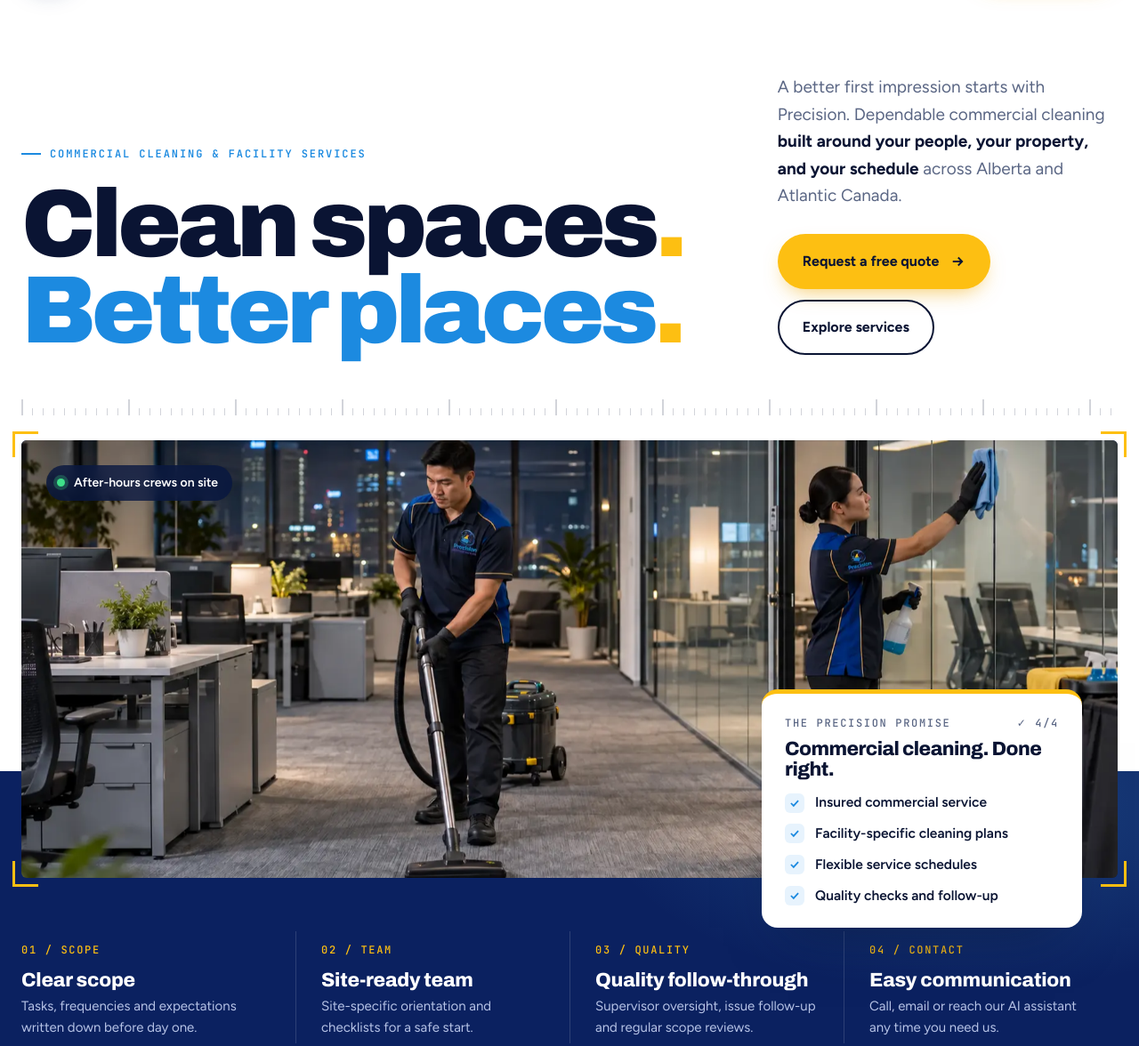
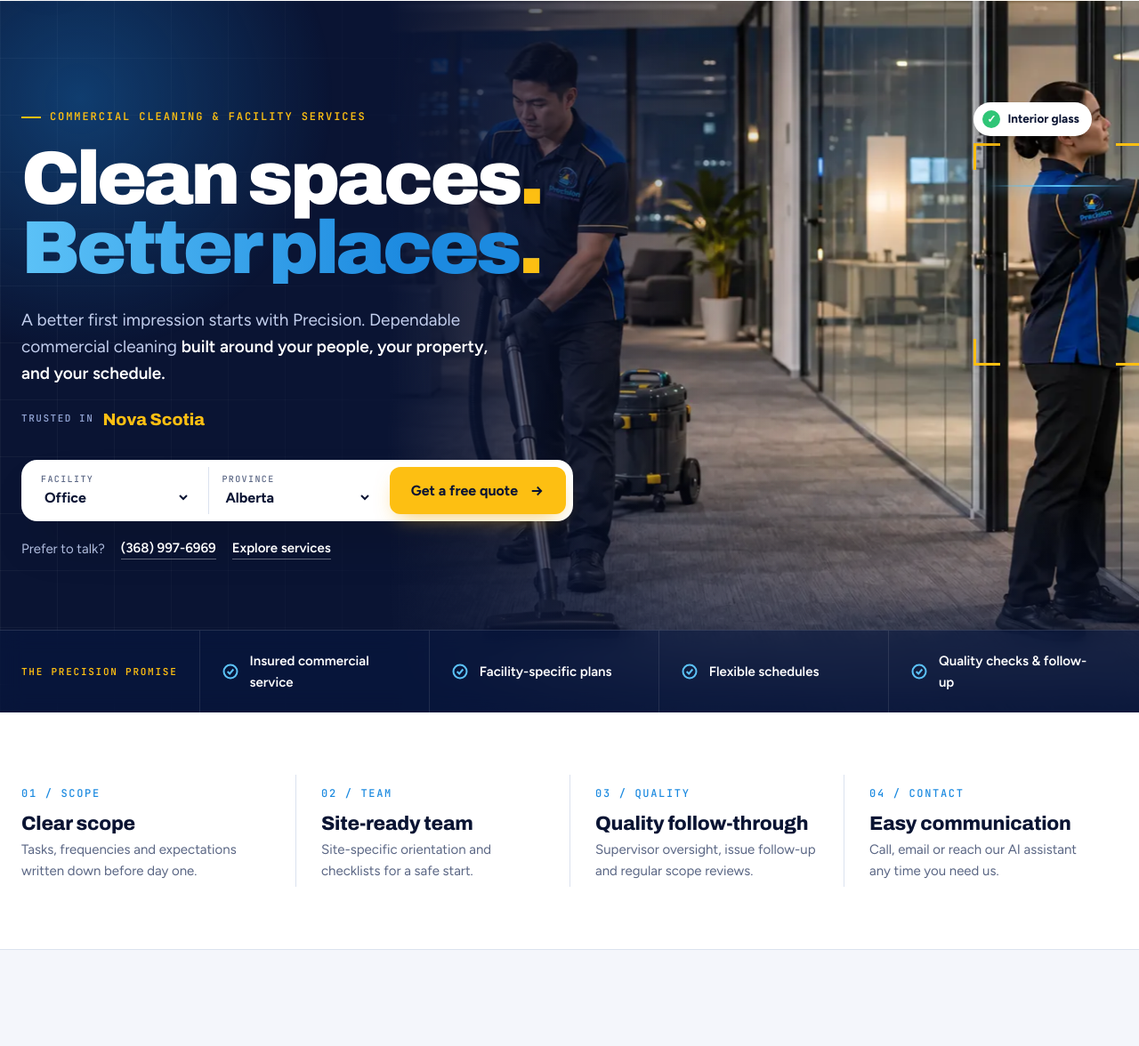
Before and after one commit to dallaswebagency/Precision-Janitorial-Services, a plain HTML site: page index.html in a window 1280 px wide. Shown: the part 132-1308 px from the top of the page at 89% size. Drawn offline with Linux system fonts and the light colour scheme.

Commit message:
Redesign hero: full-bleed photo, scan viewfinder, quick quote bar, promise rail
Co-Authored-By: Claude Opus 5.5 <noreply@anthropic.com>
Claude-Session: https://claude.ai/code/session_017Li8CGAui53QHoMtZGYFAm

```diff
--- a/index.html
+++ b/index.html
@@ -85,39 +85,64 @@ nav.main .btn{margin-left:10px;padding:13px 22px}
 .burger svg{width:22px;height:22px}
 
 /* ===== hero ===== */
-.hero{padding:64px 0 0;position:relative;z-index:2}
-.hero-top{display:grid;grid-template-columns:1.35fr .65fr;gap:56px;align-items:end}
-.hero h1{font-size:clamp(54px,8.4vw,128px);line-height:.9;letter-spacing:-.045em;font-weight:900}
-.hero h1 .l2{color:var(--blue);display:block}
-.hero h1 .dot{color:var(--gold)}
-.hero-side p{font-size:19px;color:var(--muted);margin:18px 0 28px}
-.hero-side p strong{color:var(--ink)}
-.hero-ctas{display:flex;flex-wrap:wrap;gap:12px}
-.ruler{margin:46px 0 28px;height:22px;position:relative;background:
-  repeating-linear-gradient(90deg,var(--ink) 0 1px,transparent 1px 12px) bottom/100% 8px no-repeat,
-  repeating-linear-gradient(90deg,var(--ink) 0 2px,transparent 2px 120px) bottom/100% 18px no-repeat;opacity:.18}
-.hero-media{position:relative;margin-bottom:-120px;z-index:2}
-.hero-media .img{border-radius:6px;overflow:hidden;aspect-ratio:21/8.4;background:#0b2160}
-.hero-media .img img{width:100%;height:100%;object-fit:cover;object-position:center 40%;transform:scale(1.06);animation:settle 1.8s cubic-bezier(.2,.7,.2,1) forwards}
-@keyframes settle{to{transform:scale(1)}}
-.hero-chip{position:absolute;left:28px;top:28px;background:rgba(7,23,65,.78);backdrop-filter:blur(8px);color:#fff;border-radius:999px;padding:9px 16px 9px 12px;display:flex;align-items:center;gap:10px;font-size:14px;font-weight:600;z-index:4}
-.hero-chip i{width:9px;height:9px;border-radius:50%;background:#3ee089;box-shadow:0 0 0 4px rgba(62,224,137,.25)}
-.promise{position:absolute;right:40px;bottom:-56px;width:360px;background:#fff;border-radius:18px;padding:24px 26px;box-shadow:0 30px 60px -30px rgba(10,20,51,.55);z-index:4;border-top:5px solid var(--gold)}
-.promise .mono{color:var(--muted);display:flex;justify-content:space-between}
-.promise h4{font-size:22px;margin:8px 0 14px}
-.promise ul{list-style:none;display:grid;gap:10px}
-.promise li{display:flex;gap:12px;align-items:center;font-weight:600;font-size:15.5px}
-.promise li svg{flex:none;width:22px;height:22px;padding:4px;border-radius:6px;background:#e7f3fd;color:var(--blue)}
+.hero{position:relative;background:var(--ink);color:#fff;overflow:hidden;min-height:min(820px,100svh);display:flex;flex-direction:column}
+.hero-bg{position:absolute;top:0;right:0;bottom:0;width:66%;overflow:hidden}
+.hero-bg img{width:100%;height:100%;object-fit:cover;object-position:58% center;animation:kb 22s ease-in-out infinite alternate}
+@keyframes kb{from{transform:scale(1.02)}to{transform:scale(1.1) translateX(-1.5%)}}
+.hero-bg::after{content:"";position:absolute;inset:0;background:
+  linear-gradient(90deg,var(--ink) 0%,rgba(10,20,51,.8) 12%,rgba(10,20,51,.15) 40%,rgba(10,20,51,0) 60%),
+  linear-gradient(0deg,rgba(10,20,51,.9) 0%,rgba(10,20,51,0) 34%)}
+.hero-grid{position:absolute;inset:0;background-image:linear-gradient(rgba(255,255,255,.045) 1px,transparent 1px),linear-gradient(90deg,rgba(255,255,255,.045) 1px,transparent 1px);background-size:64px 64px;mask-image:linear-gradient(90deg,#000 0%,transparent 45%);pointer-events:none}
+.hero-glow{position:absolute;width:620px;height:620px;border-radius:50%;left:-220px;top:-200px;background:radial-gradient(circle,rgba(28,138,224,.35),transparent 65%);pointer-events:none}
+.hero>.wrap{position:relative;z-index:3;flex:1;display:flex;flex-direction:column;justify-content:center;padding:90px 0 150px}
+.hero-copy{max-width:720px}
+.hero .tag{color:var(--gold)}
+.hero h1{white-space:nowrap;font-size:clamp(46px,6.6vw,98px);line-height:.92;letter-spacing:-.045em;font-weight:900;margin:22px 0 26px}
+.hero h1 .l2{display:block;background:linear-gradient(90deg,var(--sky),var(--blue) 60%);-webkit-background-clip:text;background-clip:text;color:transparent}
+.hero h1 .dot{color:var(--gold);-webkit-text-fill-color:var(--gold)}
+.hero-sub{font-size:19px;color:#c3cfee;max-width:540px}
+.hero-sub strong{color:#fff;font-weight:600}
+.rotor{display:inline-flex;align-items:center;gap:10px;margin-top:22px;font-weight:600;color:#fff}
+.rotor .mono{color:#8ea0cf;font-size:11px}
+.rotor .w{display:inline-block;height:1.5em;overflow:hidden;vertical-align:bottom}
+.rotor .w span{display:block;line-height:1.5em;color:var(--gold);font-family:var(--display);font-weight:800;font-size:19px;transition:transform .6s cubic-bezier(.7,0,.2,1)}
+.qbar{margin-top:34px;display:flex;align-items:stretch;background:#fff;border-radius:18px;padding:8px;gap:6px;max-width:620px;box-shadow:0 30px 60px -30px rgba(0,0,0,.8)}
+.qbar label{flex:1;display:flex;flex-direction:column;justify-content:center;padding:6px 14px;border-radius:12px;color:var(--ink);cursor:pointer;transition:background .2s;min-width:0}
+.qbar label:hover{background:var(--paper)}
+.qbar label+label{border-left:1px solid var(--line);border-radius:0 12px 12px 0}
+.qbar small{font-family:var(--mono);font-size:10px;letter-spacing:.14em;text-transform:uppercase;color:var(--muted)}
+.qbar select{border:0;background:transparent;font-weight:700;font-size:16px;outline:none;cursor:pointer;padding:2px 0;color:var(--ink);width:100%}
+.qbar .btn{border-radius:12px;padding:0 22px;white-space:nowrap}
+.hero-alt{display:flex;align-items:center;gap:18px;margin-top:18px;font-size:15px;color:#aebbdd;flex-wrap:wrap}
+.hero-alt a{color:#fff;font-weight:600;border-bottom:1px solid rgba(255,255,255,.35)}
+.hero-alt a:hover{border-color:var(--gold)}
+/* scan viewfinder over the photo */
+.scan{position:absolute;z-index:2;width:190px;height:250px;pointer-events:none;transition:left 1.4s cubic-bezier(.7,0,.2,1),top 1.4s cubic-bezier(.7,0,.2,1)}
+.scan i{position:absolute;width:30px;height:30px;border:3px solid var(--gold)}
+.scan i:nth-child(1){top:0;left:0;border-right:0;border-bottom:0}
+.scan i:nth-child(2){top:0;right:0;border-left:0;border-bottom:0}
+.scan i:nth-child(3){bottom:0;left:0;border-right:0;border-top:0}
+.scan i:nth-child(4){bottom:0;right:0;border-left:0;border-top:0}
+.scan::before{content:"";position:absolute;left:8px;right:8px;height:2px;top:10%;background:linear-gradient(90deg,transparent,var(--sky),transparent);box-shadow:0 0 14px var(--sky);animation:sweep 2.4s ease-in-out infinite}
+@keyframes sweep{0%,100%{top:10%}50%{top:88%}}
+.scan b{position:absolute;left:0;top:-46px;white-space:nowrap;display:inline-flex;align-items:center;gap:8px;background:#fff;color:var(--ink);padding:8px 14px 8px 10px;border-radius:999px;font-size:13.5px;font-weight:700;box-shadow:0 12px 24px -12px rgba(0,0,0,.6)}
+.scan b em{width:20px;height:20px;border-radius:50%;background:#2fc576;display:grid;place-items:center;font-style:normal;color:#fff;font-size:12px}
+/* promise rail */
+.rail{position:absolute;z-index:4;left:0;right:0;bottom:0;border-top:1px solid rgba(255,255,255,.12);background:rgba(7,23,65,.55);backdrop-filter:blur(12px)}
+.rail .wrap{display:grid;grid-template-columns:auto repeat(4,1fr);gap:0;padding:0;flex:none}
+.rail .wrap>*{padding:22px 24px;display:flex;align-items:center;gap:12px;font-weight:600;font-size:15px;border-left:1px solid rgba(255,255,255,.1)}
+.rail .wrap>*:first-child{border-left:0;padding-left:0;font-family:var(--mono);font-size:11px;letter-spacing:.16em;text-transform:uppercase;color:var(--gold);font-weight:600}
+.rail svg{width:20px;height:20px;color:var(--sky);flex:none}
 
 /* ===== band (dark) under hero ===== */
-.band{background:var(--navy);color:#fff;padding:180px 0 74px;position:relative;overflow:hidden;z-index:1}
-.band::after{content:"";position:absolute;inset:0;background:radial-gradient(600px 300px at 85% 10%,rgba(92,194,247,.22),transparent 70%);pointer-events:none}
+.band{background:#fff;color:var(--ink);padding:70px 0;position:relative;overflow:hidden;border-bottom:1px solid var(--line)}
+
 .band-grid{display:grid;grid-template-columns:repeat(4,1fr);gap:0;position:relative;z-index:1}
-.band-grid div{padding:6px 28px;border-left:1px solid rgba(255,255,255,.14)}
+.band-grid div{padding:6px 28px;border-left:1px solid var(--line)}
 .band-grid div:first-child{border-left:0;padding-left:0}
-.band-grid .mono{color:var(--gold)}
+.band-grid .mono{color:var(--blue)}
 .band-grid h3{font-size:22px;margin:10px 0 6px;letter-spacing:-.01em}
-.band-grid p{color:#b6c3e6;font-size:15px}
+.band-grid p{color:var(--muted);font-size:15px}
 
 /* ===== services index ===== */
 .services{padding:120px 0;background:var(--paper)}
@@ -365,12 +390,16 @@ footer a:hover{color:#fff}
 }
 @media (max-width:960px){
   .topbar .note{display:none}
-  .hero-top,.svc,.qb,.about-grid,.areas-grid,.faq-grid,.close-box{grid-template-columns:1fr}
-  .hero-top{gap:24px}
-  .hero-media{margin-bottom:0}
-  .hero-media .img{aspect-ratio:16/10}
-  .promise{position:relative;right:auto;bottom:auto;width:auto;margin:-50px 18px 0}
-  .band{padding:70px 0 60px;margin-top:-40px;padding-top:110px}
+  .svc,.qb,.about-grid,.areas-grid,.faq-grid,.close-box{grid-template-columns:1fr}
+  .hero-bg{width:100%}
+  .hero-bg img{object-position:62% center}
+  .hero-bg::after{background:linear-gradient(0deg,var(--ink) 8%,rgba(10,20,51,.82) 55%,rgba(10,20,51,.55) 100%)}
+  .scan{display:none}
+  .hero>.wrap{padding:70px 0 40px}
+  .rail{position:relative}
+  .rail .wrap{grid-template-columns:1fr 1fr;padding:0}
+  .rail .wrap>*:first-child{grid-column:1/-1;padding:18px 0 4px}
+  .rail .wrap>*{border-left:0;padding:12px 0}
   .band-grid{grid-template-columns:1fr 1fr;row-gap:30px}
   .band-grid div:nth-child(3){border-left:0;padding-left:0}
   .svc-panel{display:none}
@@ -396,6 +425,9 @@ footer a:hover{color:#fff}
   .wrap{width:calc(100% - 36px)}
   .topbar .links{gap:14px;font-size:13px}
   .topbar .links a:nth-child(3){display:none}
+  .qbar{flex-direction:column}
+  .qbar label+label{border-left:0;border-top:1px solid var(--line);border-radius:0}
+  .qbar .btn{padding:15px 22px;justify-content:center}
   .brand img{width:52px;height:52px}
   .brand b{font-size:19px}
   nav.main .btn{display:none}
@@ -451,35 +483,35 @@ footer a:hover{color:#fff}
 <main id="top">
 <!-- hero -->
 <section class="hero">
+  <div class="hero-bg"><img src="images/hero-team.webp" alt="Precision Janitorial team vacuuming carpet and cleaning interior glass in an office after hours"></div>
+  <div class="hero-grid" aria-hidden="true"></div>
+  <div class="hero-glow" aria-hidden="true"></div>
+  <div class="scan" id="scan" aria-hidden="true"><i></i><i></i><i></i><i></i><b><em>&#10003;</em><span id="scanTxt">Carpet care</span></b></div>
   <div class="wrap">
-    <div class="hero-top">
-      <div class="rv">
-        <span class="tag">Commercial cleaning &amp; facility services</span>
-        <h1 style="margin-top:22px">Clean spaces<span class="dot">.</span><span class="l2">Better places<span class="dot">.</span></span></h1>
-      </div>
-      <div class="hero-side rv">
-        <p>A better first impression starts with Precision. Dependable commercial cleaning <strong>built around your people, your property, and your schedule</strong> across Alberta and Atlantic Canada.</p>
-        <div class="hero-ctas">
-          <a href="#quote" class="btn btn-gold">Request a free quote <svg viewBox="0 0 24 24" fill="none" stroke="currentColor" stroke-width="2.4"><path d="M5 12h14M13 6l6 6-6 6"/></svg></a>
-          <a href="#services" class="btn btn-line">Explore services</a>
-        </div>
-      </div>
+    <div class="hero-copy rv">
+      <span class="tag">Commercial cleaning &amp; facility services</span>
+      <h1>Clean spaces<span class="dot">.</span><span class="l2">Better places<span class="dot">.</span></span></h1>
+      <p class="hero-sub">A better first impression starts with Precision. Dependable commercial cleaning <strong>built around your people, your property, and your schedule.</strong></p>
+      <div class="rotor"><span class="mono">Trusted in</span><span class="w"><span id="rotor">Alberta</span></span></div>
+      <form class="qbar" id="qbar">
+        <label><small>Facility</small>
+          <select id="qbEnv"><option>Office</option><option>Clinic</option><option>Property</option><option>Industrial</option><option>Construction</option><option>Learning space</option></select>
+        </label>
+        <label><small>Province</small>
+          <select id="qbProv"><option>Alberta</option><option>New Brunswick</option><option>Nova Scotia</option><option value="Prince Edward Island">PEI</option><option value="Newfoundland and Labrador">Newfoundland &amp; Labrador</option></select>
+        </label>
+        <button type="submit" class="btn btn-gold">Get a free quote <svg viewBox="0 0 24 24" fill="none" stroke="currentColor" stroke-width="2.4"><path d="M5 12h14M13 6l6 6-6 6"/></svg></button>
+      </form>
+      <div class="hero-alt"><span>Prefer to talk?</span><a href="tel:+13689976969">(368) 997-6969</a><a href="#services">Explore services</a></div>
     </div>
-    <div class="ruler" aria-hidden="true"></div>
-    <div class="hero-media frame rv">
-      <span class="fb"></span>
-      <div class="img"><img src="images/hero-team.webp" alt="Precision Janitorial team vacuuming and cleaning glass in an office after hours"></div>
-      <div class="hero-chip"><i></i>After-hours crews on site</div>
-      <div class="promise">
-        <div class="mono"><span>The Precision Promise</span><span>&#10003; 4/4</span></div>
-        <h4>Commercial cleaning. Done right.</h4>
-        <ul>
-          <li><svg viewBox="0 0 24 24" fill="none" stroke="currentColor" stroke-width="3"><path d="m5 12 5 5 9-10"/></svg>Insured commercial service</li>
-          <li><svg viewBox="0 0 24 24" fill="none" stroke="currentColor" stroke-width="3"><path d="m5 12 5 5 9-10"/></svg>Facility-specific cleaning plans</li>
-          <li><svg viewBox="0 0 24 24" fill="none" stroke="currentColor" stroke-width="3"><path d="m5 12 5 5 9-10"/></svg>Flexible service schedules</li>
-          <li><svg viewBox="0 0 24 24" fill="none" stroke="currentColor" stroke-width="3"><path d="m5 12 5 5 9-10"/></svg>Quality checks and follow-up</li>
-        </ul>
-      </div>
+  </div>
+  <div class="rail">
+    <div class="wrap">
+      <span>The Precision Promise</span>
+      <span><svg viewBox="0 0 24 24" fill="none" stroke="currentColor" stroke-width="2.4"><circle cx="12" cy="12" r="9"/><path d="m8 12 3 3 5-6"/></svg>Insured commercial service</span>
+      <span><svg viewBox="0 0 24 24" fill="none" stroke="currentColor" stroke-width="2.4"><circle cx="12" cy="12" r="9"/><path d="m8 12 3 3 5-6"/></svg>Facility-specific plans</span>
+      <span><svg viewBox="0 0 24 24" fill="none" stroke="currentColor" stroke-width="2.4"><circle cx="12" cy="12" r="9"/><path d="m8 12 3 3 5-6"/></svg>Flexible schedules</span>
+      <span><svg viewBox="0 0 24 24" fill="none" stroke="currentColor" stroke-width="2.4"><circle cx="12" cy="12" r="9"/><path d="m8 12 3 3 5-6"/></svg>Quality checks &amp; follow-up</span>
     </div>
   </div>
 </section>
@@ -873,6 +905,23 @@ f.addEventListener('input',upd);f.addEventListener('change',upd);upd();
 document.getElementById('briefNo').textContent='PJ-'+String(Math.floor(1000+Math.random()*9000));
 f.addEventListener('submit',e=>{e.preventDefault();document.getElementById('sent').style.display='block'});
 
+
+/* hero: rotor, scan, quick quote */
+(()=>{
+  const words=['Alberta','New Brunswick','Nova Scotia','Prince Edward Island','Newfoundland & Labrador'];
+  const r=document.getElementById('rotor');let i=0;
+  setInterval(()=>{i=(i+1)%words.length;r.style.transform='translateY(-110%)';setTimeout(()=>{r.style.transition='none';r.textContent=words[i];r.style.transform='translateY(110%)';r.offsetHeight;r.style.transition='';r.style.transform='translateY(0)'},600)},2600);
+  const sc=document.getElementById('scan'),st=document.getElementById('scanTxt'),hero=document.querySelector('.hero');
+  const spots=[{x:.53,y:.5,t:'Carpet care'},{x:.855,y:.2,t:'Interior glass'}];let k=0;
+  function place(){const h=hero.getBoundingClientRect();const s=spots[k];sc.style.left=(h.width*s.x)+'px';sc.style.top=(h.height*s.y)+'px';st.textContent=s.t}
+  place();addEventListener('resize',place);setInterval(()=>{k=(k+1)%spots.length;place()},3600);
+  document.getElementById('qbar').addEventListener('submit',e=>{e.preventDefault();
+    const env=document.getElementById('qbEnv').value,prov=document.getElementById('qbProv').value;
+    const a=document.querySelector(`#qbForm [name=env][value="${env}"]`),b=document.querySelector(`#qbForm [name=prov][value="${prov}"]`);
+    if(a)a.checked=true;if(b)b.checked=true;document.getElementById('qbForm').dispatchEvent(new Event('change'));
+    document.getElementById('quote').scrollIntoView({behavior:'smooth'});});
+})();
+
 /* header + reveal */
 const hdr=document.getElementById('hdr');
 addEventListener('scroll',()=>hdr.classList.toggle('scrolled',scrollY>10),{passive:true});
```
